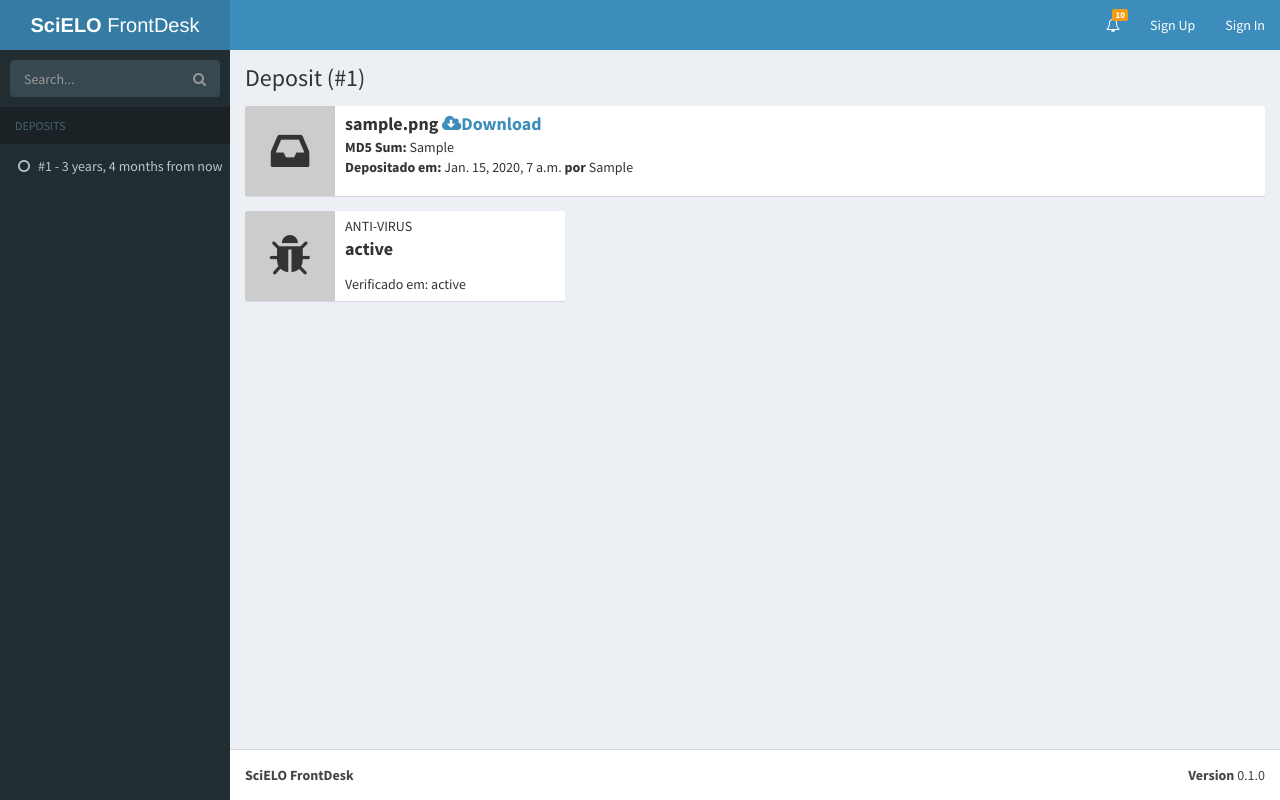
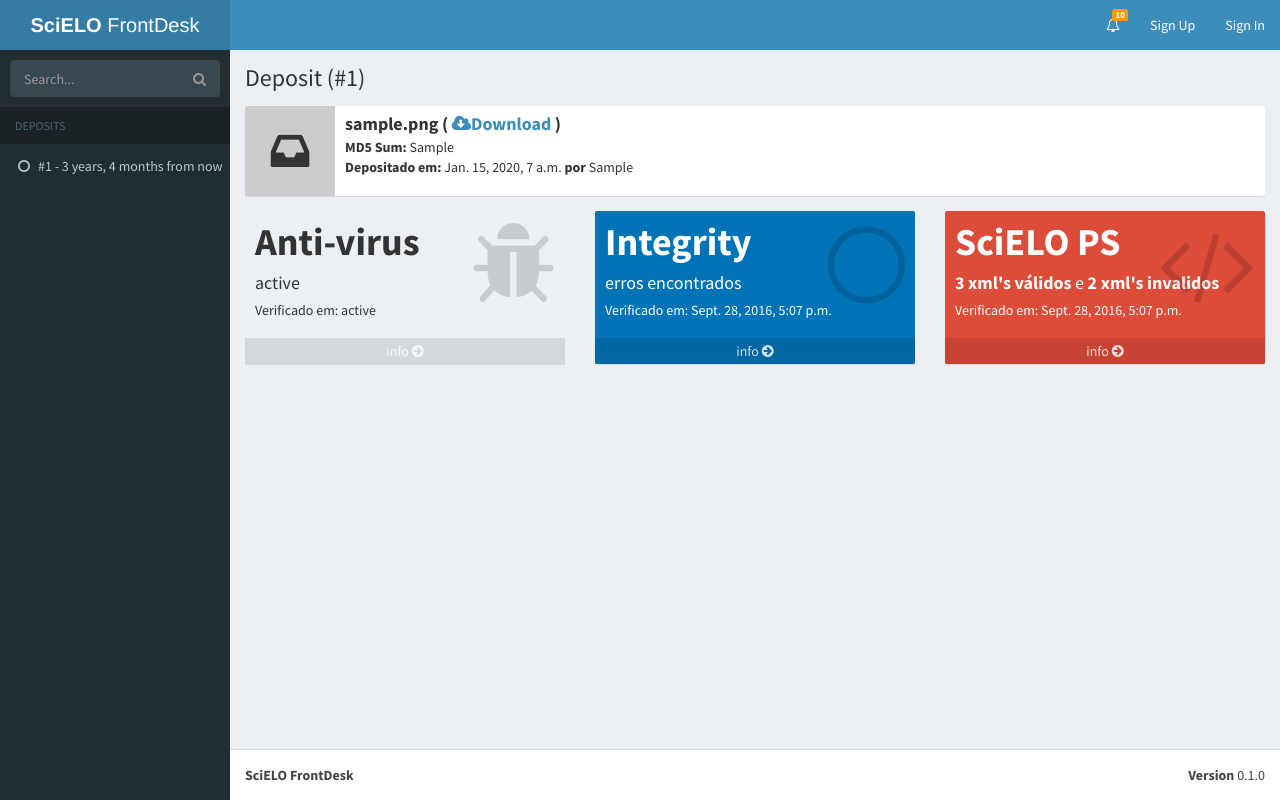
Before and after one commit to gustavofonseca/inbox, a Django app: page / in a window 1280 px wide. Run offline with Django 3.2, Linux system fonts and the light colour scheme; tables that the repository leaves empty hold one stand-in row (values such as "Sample post"); parts of the project's set-up code (start-up, migrations or seed data) failed here and were passed over; some libraries are stand-ins or nearby versions.

Commit message:
Incluídos widgets em templates

```diff
--- a/frontdesk/templatetags/status_colors.py
+++ b/frontdesk/templatetags/status_colors.py
@@ -4,12 +4,12 @@
 register = template.Library()
 
 STATUS_COLORS = {
-    'default': 'aqua',
-    'queued': 'aqua',
-    'undetermined': 'aqua',
+    'default': 'blue',
+    'queued': 'blue',
+    'undetermined': 'blue',
     'infected': 'red',
     'uninfected': 'green',
-    'deposited': 'aqua',
+    'deposited': 'blue',
     'rejected': 'red',
     'accepted': 'green'
 }
--- a/penne_core/templates/penne_core/package_report.html
+++ b/penne_core/templates/penne_core/package_report.html
@@ -19,8 +19,12 @@
         </span>
         <div class="info-box-content">
             <span class="info-box-number">
-              {{ detailed_deposit.package.file.name }}
-              <a href="{{ detailed_deposit.package.file.url }}"><i class="fa fa-cloud-download"></i>Download</a>
+              {{ detailed_deposit.package.file.name }} (
+              {% if detailed_deposit.package.virus_scan_status != 'infected' %}
+                <a href="{{ detailed_deposit.package.file.url }}"><i class="fa fa-cloud-download"></i>Download</a>
+              {% else %}
+                <i class="fa fa-cloud-download"></i> Download indisponível, pacote com virus.
+              {% endif %})
             </span>
             <div><b>MD5 Sum:</b> {{ detailed_deposit.package.md5_sum }}</div>
             <div><b>Depositado em:</b> {{ detailed_deposit.created }} <b>por</b> {{ detailed_deposit.depositor }}</div>
@@ -31,21 +35,80 @@
   </div>
   <div class="row">
     <div class="col-md-4 col-sm-8 col-xs-16">
-      <div class="info-box bg-{{ detailed_deposit.package.virus_scan_status|status_color }}">
-        <span class="info-box-icon"><i class="fa fa-bug"></i></span>
-        <div class="info-box-content">
-          <span class="info-box-text">Anti-virus</span>
-          <span class="info-box-number">{{ detailed_deposit.package.virus_scan_status }}</span>
-          <div class="progress">
-            <div class="progress-bar" style="width: 100%"></div>
-          </div>
-          <span class="progress-description">
+      <div class="small-box bg-{{ detailed_deposit.package.virus_scan_status|status_color }}">
+        <div class="inner">
+          <h3>Anti-virus</h3>
+          <h4>{{ detailed_deposit.package.virus_scan_status }}</h4>
+          <h5>
             Verificado em: {{ detailed_deposit.package.virus_scan_status_changed }}
-          </span>
+          </h5>
         </div>
+        <div class="icon"><i class="fa fa-bug"></i></div>
+        <a class="small-box-footer" href="#" data-toggle="modal" data-target="#AntiVirusModal">
+          info
+          <i class="fa fa-arrow-circle-right"></i>
+        </a>
+      </div>
+    </div>
+    <div class="col-md-4 col-sm-8 col-xs-16">
+      <div class="small-box bg-blue">
+        <div class="inner">
+          <h3>Integrity</h3>
+          <h4>erros encontrados</h4>
+          <h5>
+            Verificado em: Sept. 28, 2016, 5:07 p.m.
+          </h5>
+        </div>
+        <div class="icon"><i class="fa fa-circle-thin"></i></div>
+        <a class="small-box-footer" href="#" data-toggle="modal" data-target="#AntiVirusModal">
+          info
+          <i class="fa fa-arrow-circle-right"></i>
+        </a>
+      </div>
+    </div>
+    <div class="col-md-4 col-sm-8 col-xs-16">
+      <div class="small-box bg-red">
+        <div class="inner">
+          <h3>SciELO PS</h3>
+          <h4><b>3 xml's válidos</b> e <b>2 xml's invalidos</b></h4>
+          <h5>
+            Verificado em: Sept. 28, 2016, 5:07 p.m.
+          </h5>
+        </div>
+        <div class="icon"><i class="fa fa-code"></i></div>
+        <a class="small-box-footer" href="#" data-toggle="modal" data-target="#AntiVirusModal">
+          info
+          <i class="fa fa-arrow-circle-right"></i>
+        </a>
       </div>
     </div>
   </div>
-  <rh>
 </section>
+
 {% endblock content %}
+
+{% block modal %}
+  <div class="modal" id="AntiVirusModal">
+    <div class="modal-dialog">
+      <div class="modal-content">
+        <div class="modal-header">
+          <button type="button" class="close" data-dismiss="modal" aria-label="Close">
+            <span aria-hidden="true">×</span></button>
+          <h4 class="modal-title">Relatório de Anti-virus</h4>
+        </div>
+        <div class="modal-body">
+          <p>{{ detailed_deposit.package.virus_scan_details }}</p>
+        </div>
+        <div class="modal-footer">
+          <button type="button" class="btn btn-default pull-left" data-dismiss="modal">Close</button>
+        </div>
+      </div>
+      <!-- /.modal-content -->
+    </div>
+    <!-- /.modal-dialog -->
+  </div>
+{% endblock modal %}
+
+{% block javascript %}
+
+{% endblock javascript %}
```
Also changed, not shown: frontdesk/tests/test_templatetags.py (+2 -2 lines), frontdesk/models.py (line endings or trailing spaces).
